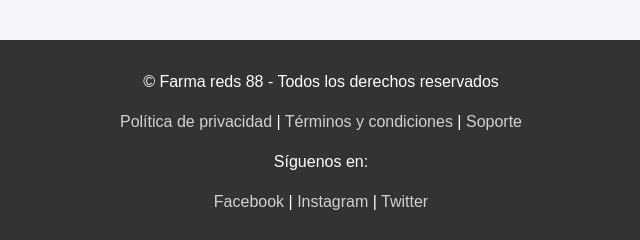
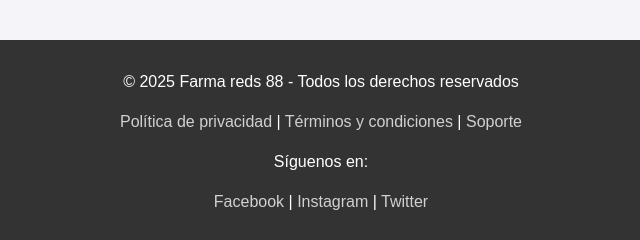
Before and after one commit to DavidBrito089/FarmacyProg, a website: page frontend/index.html in a window 1280 px wide. Shown: the part 281-521 px from the top of the page, 319-959 px from the left. Drawn offline with nearby package versions, Linux system fonts and the light colour scheme; no server answers.

Commit message:
brand v2

```diff
--- a/frontend/index.html
+++ b/frontend/index.html
@@ -72,7 +72,7 @@
     <!-- Footer -->
     <footer>
         <div class="container text-center">
-            <p>&copy; Farma reds 88 - Todos los derechos reservados</p>
+            <p>&copy; 2025 Farma reds 88 - Todos los derechos reservados</p>
             <p>
                 <a href="#">Política de privacidad</a> |
                 <a href="#">Términos y condiciones</a> |
```
